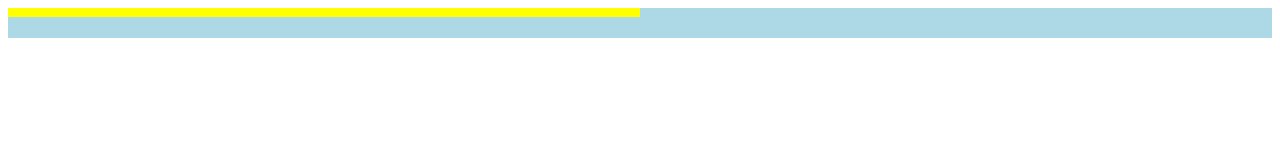
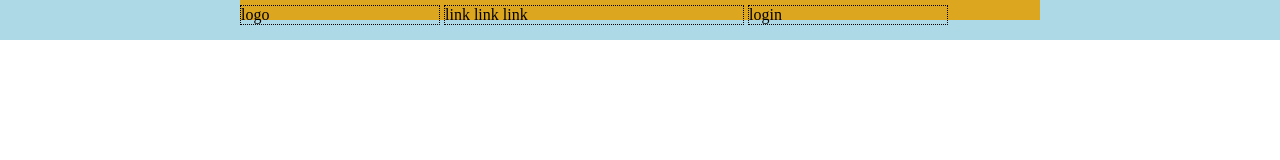
Before and after one commit to willymariino/html-css-struttura-discord, a plain HTML site: page index.html in a window 1280 px wide. Drawn offline with Linux system fonts and the light colour scheme.

Commit message:
finished nav

```diff
--- a/index.html
+++ b/index.html
@@ -15,9 +15,18 @@
         <nav>
 
             <div class="logo">
+                <span>logo</span>
+
+            </div>
+            <div class="link">
+                <span>link link link</span>
+
+            </div>
+            <div class="login">
+                <span>login</span>
+            </div>
 
 
-            </div>
         </nav>
 
     </header>
--- a/style.css
+++ b/style.css
@@ -1,13 +1,41 @@
-nav {
-    height: 30px;
-    width: 100%;
+* {
+    margin: 0%;
+    padding: 0%;
+    box-sizing: border-box;
+}
+
+
+
+header {
+
+    height: 40px;
     background-color: #add8e6;
 
 }
 
+nav {
+    width: 800px;
+    height: 20px;
+    padding-top: 5px;
+    padding-bottom: 5px;
+    background-color: #dca61f;
+    margin: 0 auto;
+}
+
 .logo {
-    padding: auto;
-    height: 9px;
-    width: 50%;
-    background-color: yellow;
+    width: 200px;
+    border: 1px dotted black;
+    display: inline-block;
 }
+
+.link {
+    width: 300px;
+    border: 1px dotted black;
+    display: inline-block;
+}
+
+.login {
+    width: 200px;
+    border: 1px dotted black;
+    display: inline-block;
+}
```
